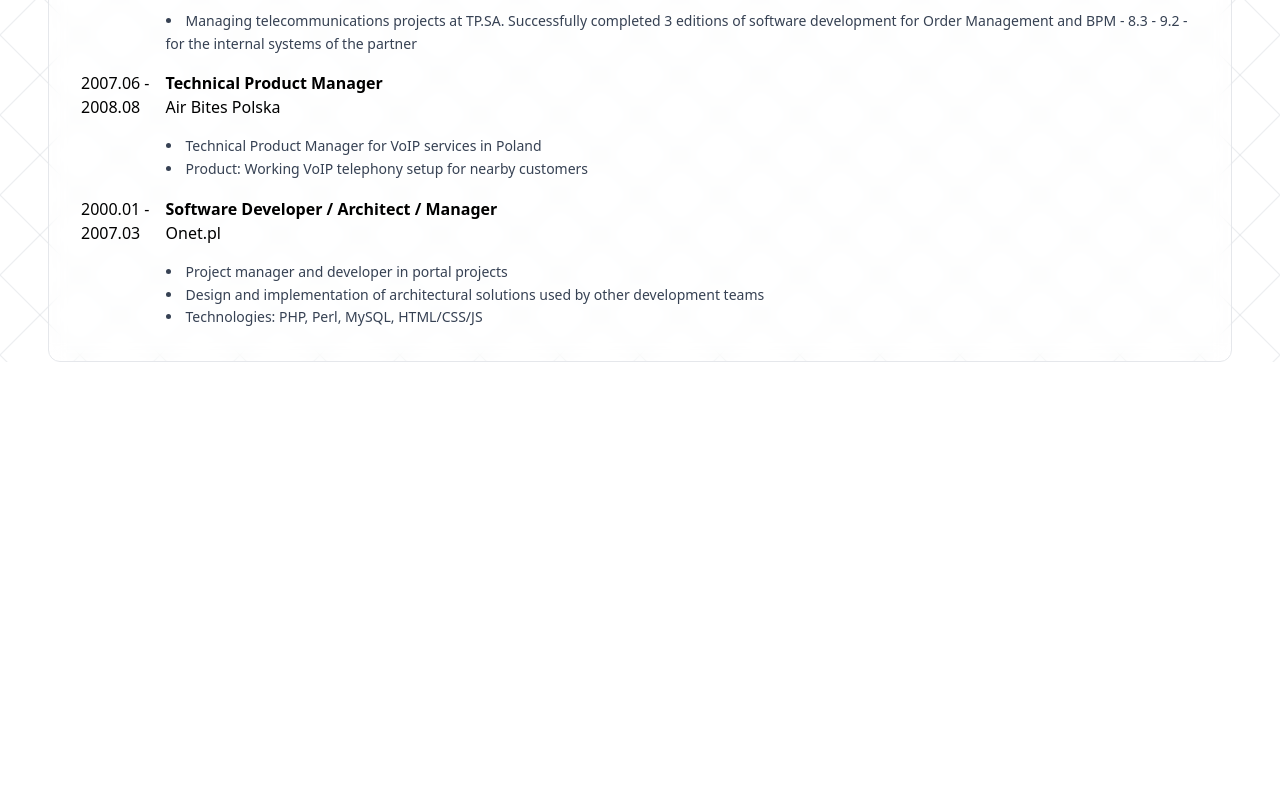
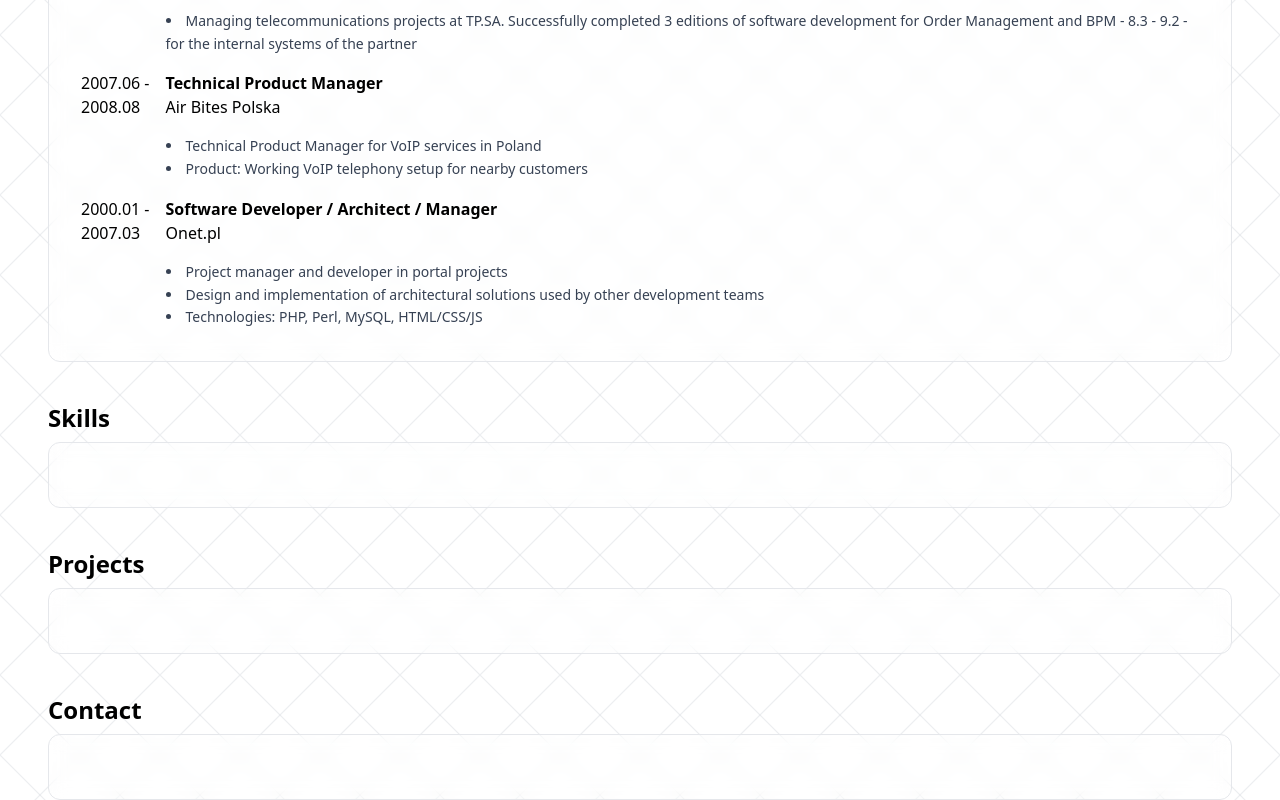
Before and after one commit to rlukawski/personal-website, a React (Vite) app: page / in a window 1280 px wide. Shown: the part 1485-2285 px from the top of the page. Before the commit the page ends 1847 px from the top, so only its background shows below. Built offline with nearby package versions, Linux system fonts and the light colour scheme.

Commit message:
Add more sections

```diff
--- a/src/App.tsx
+++ b/src/App.tsx
@@ -1,6 +1,6 @@
 import type React from "react";
 
-import { About, Home, Navigation } from "./components";
+import { About, Home, Navigation, Skills, Projects, Contact } from "./components";
 import { Experience } from "./components/Experience";
 
 export default function Example(): React.ReactElement {
@@ -11,6 +11,9 @@ export default function Example(): React.ReactElement {
         <Home />
         <About />
         <Experience />
+        <Skills />
+        <Projects />
+        <Contact />
       </div>
     </div>
   );
--- /dev/null
+++ b/src/components/Contact.tsx
@@ -0,0 +1,10 @@
+export const Contact = () => {
+  return (
+    <section id="contact" className="mt-8 scroll-mt-24">
+      <h2 className="text-2xl font-bold">Contact</h2>
+      <div className="border border-gray-200 p-8 rounded-xl bg-transparent backdrop-blur-sm mt-2">
+        {/* Content will be added here */}
+      </div>
+    </section>
+  );
+};
--- a/src/components/Home.tsx
+++ b/src/components/Home.tsx
@@ -2,7 +2,7 @@ import authorImg from "../assets/author.jpg";
 
 export const Home = () => {
   return (
-    <main id="home" className="mt-16 scroll-mt-24">
+    <main id="home" className="mt-16 scroll-mt-32">
       <div className="flex w-full justify-evenly items-center">
         <div className="h-full flex flex-col gap-2">
           <p className="text-gray-600 text-2xl font-bold">A full-stack developer and IT Project Manager</p>
--- /dev/null
+++ b/src/components/Projects.tsx
@@ -0,0 +1,10 @@
+export const Projects = () => {
+  return (
+    <section id="projects" className="mt-8 scroll-mt-24">
+      <h2 className="text-2xl font-bold">Projects</h2>
+      <div className="border border-gray-200 p-8 rounded-xl bg-transparent backdrop-blur-sm mt-2">
+        {/* Content will be added here */}
+      </div>
+    </section>
+  );
+};
--- /dev/null
+++ b/src/components/Skills.tsx
@@ -0,0 +1,10 @@
+export const Skills = () => {
+  return (
+    <section id="skills" className="mt-8 scroll-mt-24">
+      <h2 className="text-2xl font-bold">Skills</h2>
+      <div className="border border-gray-200 p-8 rounded-xl bg-transparent backdrop-blur-sm mt-2">
+        {/* Content will be added here */}
+      </div>
+    </section>
+  );
+};
--- a/src/components/index.ts
+++ b/src/components/index.ts
@@ -1,3 +1,6 @@
 export * from './Home'
 export * from './Navigation'
 export * from './About'
+export * from './Skills'
+export * from './Projects'
+export * from './Contact'
```
